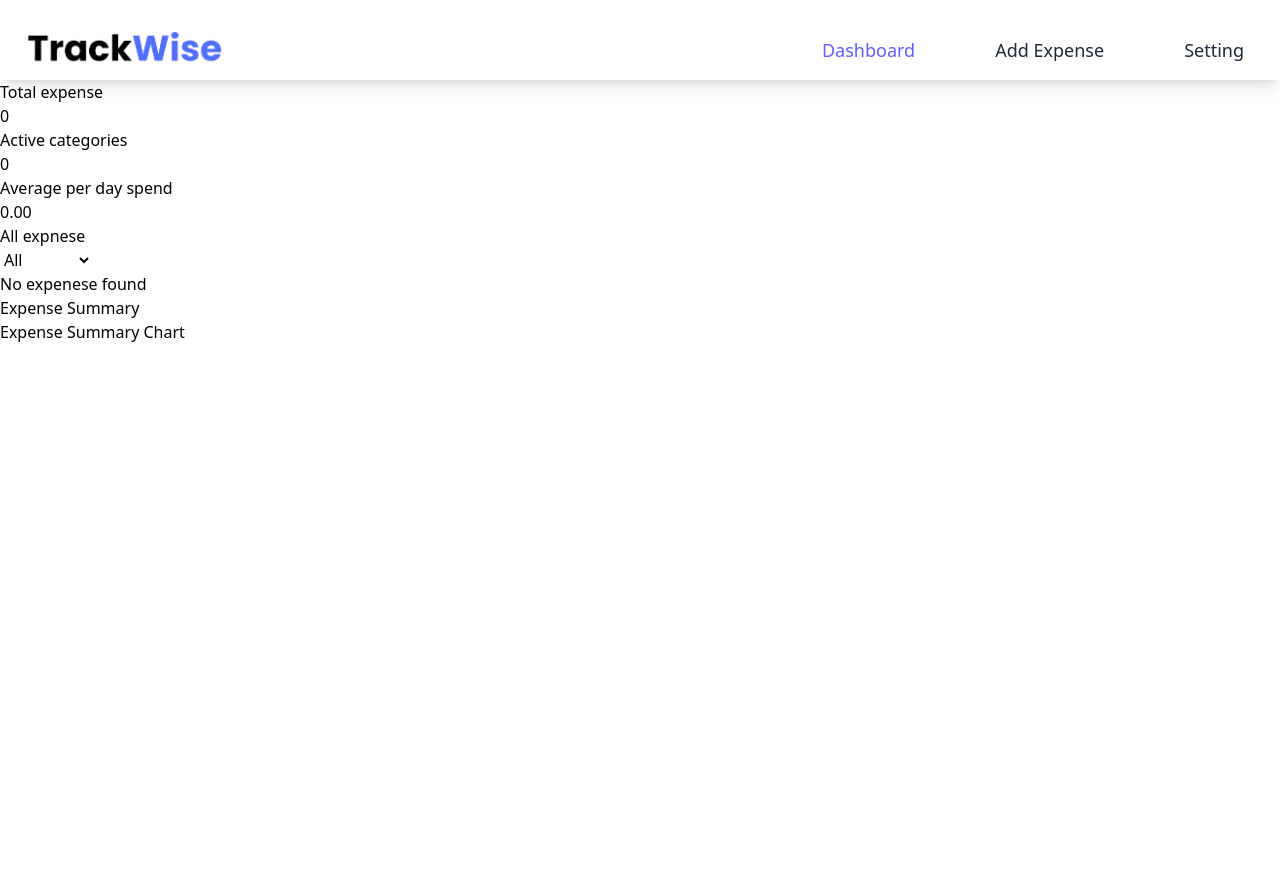
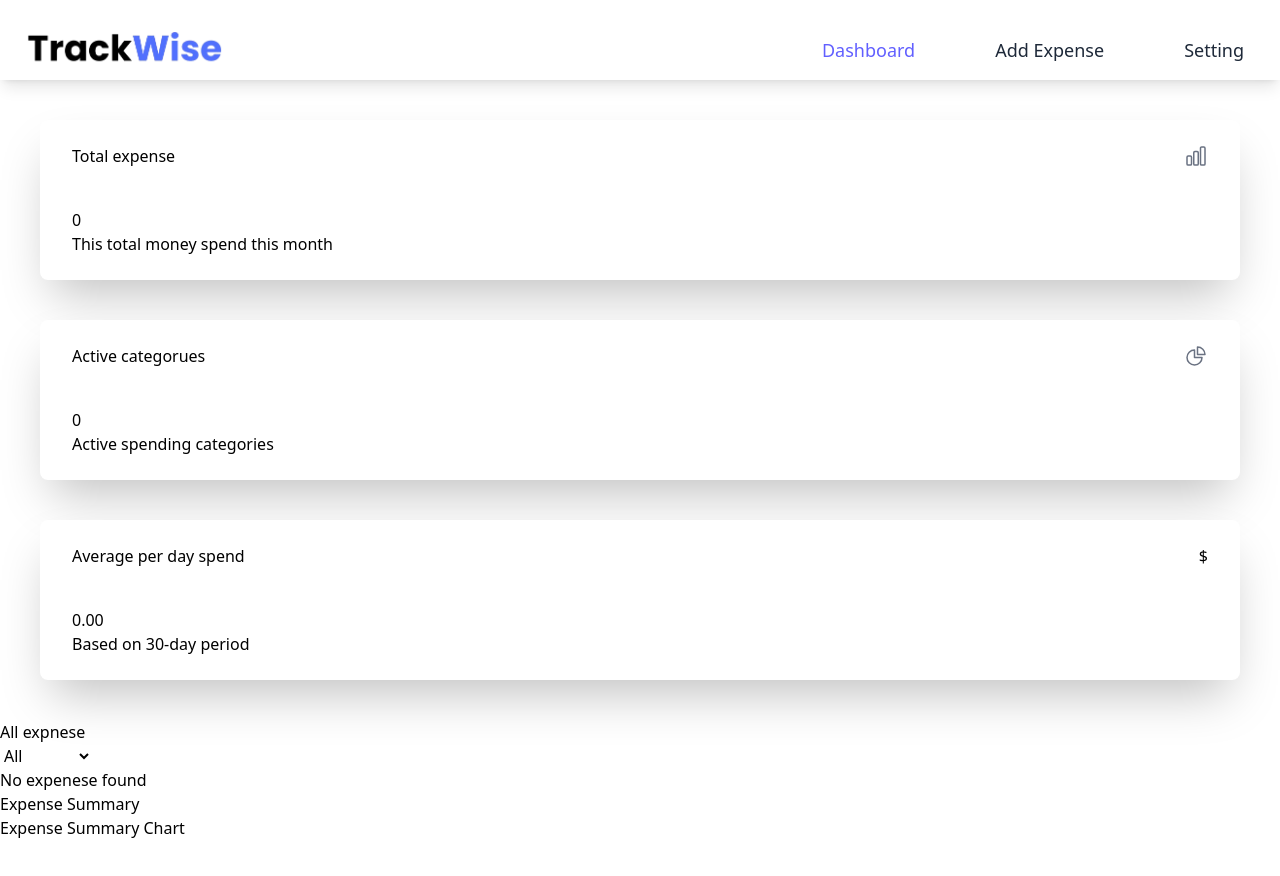
Before and after one commit to itsgauravkumar07/expenses-tracker, a React (Vite) app: page / in a window 1280 px wide. Shown: the top 876 px of the page. Before the commit the page ends 800 px from the top, so only its background shows below. Built offline with nearby package versions, Linux system fonts and the light colour scheme.

Commit message:
feat: Add card Component in component folder

```diff
--- a/package.json
+++ b/package.json
@@ -10,6 +10,7 @@
     "preview": "vite preview"
   },
   "dependencies": {
+    "@heroicons/react": "^2.2.0",
     "@tailwindcss/vite": "^4.1.13",
     "react": "^19.1.1",
     "react-dom": "^19.1.1",
--- /dev/null
+++ b/src/components/Card.jsx
@@ -0,0 +1,16 @@
+export const Card = ({title, des, value, icon}) => {
+    return (
+        <div className="card">
+                <div className="cardInner">
+                    <h1>{title}</h1>
+                    {icon}
+                </div>
+
+                <div>
+                    <p>{value}</p>
+                    <p>{des}</p>
+                </div>
+
+            </div>
+    )
+}
--- a/src/index.css
+++ b/src/index.css
@@ -1 +1,14 @@
 @import "tailwindcss";
+
+@layer components {
+    .card {
+        @apply m-10 rounded-lg bg-white px-8 py-6 shadow-2xl h-40 flex flex-col justify-between
+    }
+
+    .cardInner {
+        @apply flex justify-between
+    }
+    .cardIcon {
+        @apply h-6 w-6 text-gray-500
+    }
+}
--- a/src/pages/Dashboard.jsx
+++ b/src/pages/Dashboard.jsx
@@ -1,6 +1,8 @@
 import { useEffect, useState } from "react";
+import { Card } from "../components/Card";
 import { getExpense, saveExpense } from "../services/localStorage";
 import { PieChart, Pie, Cell, Tooltip, Legend } from "recharts";
+import {ChartBarIcon, ChartPieIcon} from "@heroicons/react/24/outline";
 
 
 const COLORS = ["#0088FE", "#00C49F", "#FFBB28"];
@@ -63,21 +65,9 @@ function Dashboard(){
     return(
         <div>
 
-            <div>
-                <h1>Total expense</h1>
-                <p>{total}</p>
-            </div>
-
-            <div>
-                <h1>Active categories</h1>
-                <p>{active}</p>
-            </div>
-
-            <div>
-                <h1>Average per day spend</h1>
-                <p>{averagePerDay.toFixed(2)}</p>
-            </div>
-
+            <Card title="Total expense" des="This total money spend this month" value={total} icon={<ChartBarIcon className="cardIcon" />} />
+            <Card title="Active categorues" des="Active spending categories" value={active} icon={<ChartPieIcon className="cardIcon" />} />
+            <Card title="Average per day spend" des="Based on 30-day period" value={averagePerDay.toFixed(2)} icon={"$"} />
 
             <h1>All expnese</h1>
 
```
Also changed, not shown: 1 other file (tests, documents, lock files or other folders).
